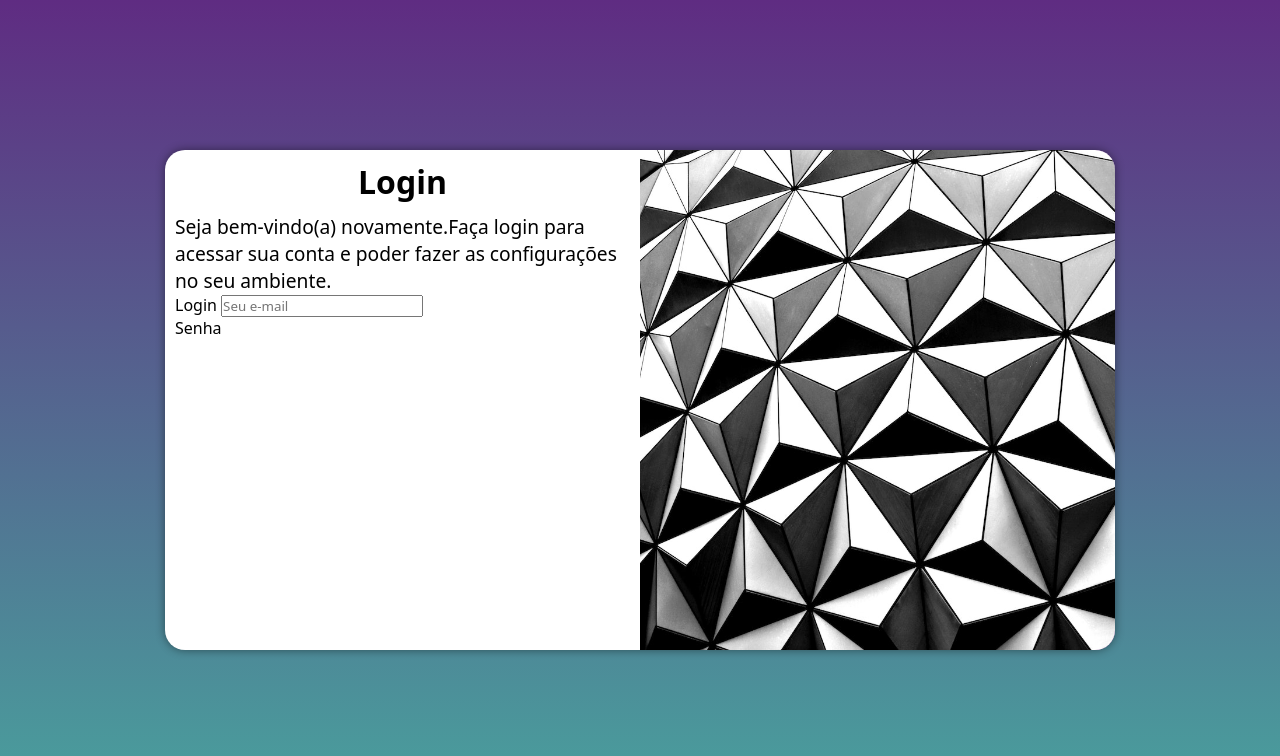
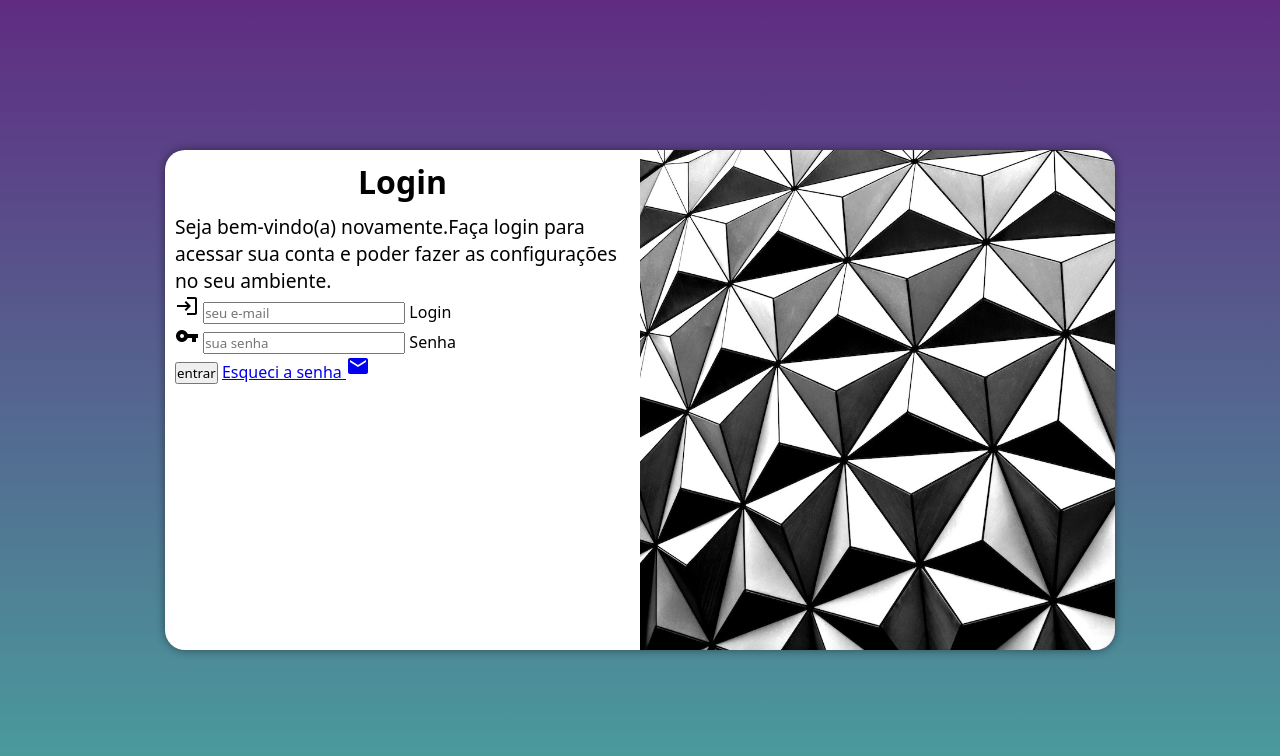
Before and after one commit to Elis-Azevedo/projeto-login, a plain HTML site: page index.html in a window 1280 px wide. Drawn offline with Linux system fonts and the light colour scheme.

Commit message:
adicionei o formulario

```diff
--- a/index.html
+++ b/index.html
@@ -5,6 +5,7 @@
     <meta http-equiv="X-UA-Compatible" content="IE=edge">
     <meta name="viewport" content="width=device-width, initial-scale=1.0">
     <title>Login</title>
+    <link href="https://fonts.googleapis.com/icon?family=Material+Icons" rel="stylesheet">
     <link rel="stylesheet" href="estilos/style.css">
     <link rel="stylesheet" href="estilos/media-query.css">
 </head>
@@ -17,14 +18,22 @@
             <div id="formulario">
                 <h1>Login</h1>
                 <p>Seja bem-vindo(a) novamente.Faça login para acessar sua conta e poder fazer as configurações no seu ambiente.</p>
-                <form action="login.php" method="post">
+                <form action="login.php" method="post" autocomplete="on">
                     <div class="campo">
+                        <span class="material-icons">login</span>
+                       <input type="email" name="login" id="ilogin" placeholder="seu e-mail" autocomplete="email" required maxlength="30">
                        <label for="ilogin">Login</label>
-                       <input type="email" name="login" id="ilogin" placeholder="Seu e-mail">
                     </div>
+
                     <div class="campo">
-                        Senha
+                        <span class="material-icons">vpn_key</span>
+                        <input type="password" name="senha" id="isenha" placeholder="sua senha" autocomplete="current-password" required minlength="8" maxlength="20">
+                        <label for="isenha">Senha</label>
                     </div>
+                        <input type="submit" value="entrar">
+                        <a href="esqueci.html">
+                            Esqueci a senha <i class="material-icons">mail</i>
+                        </a>
                 </form>
             </div>
         </section>
```
